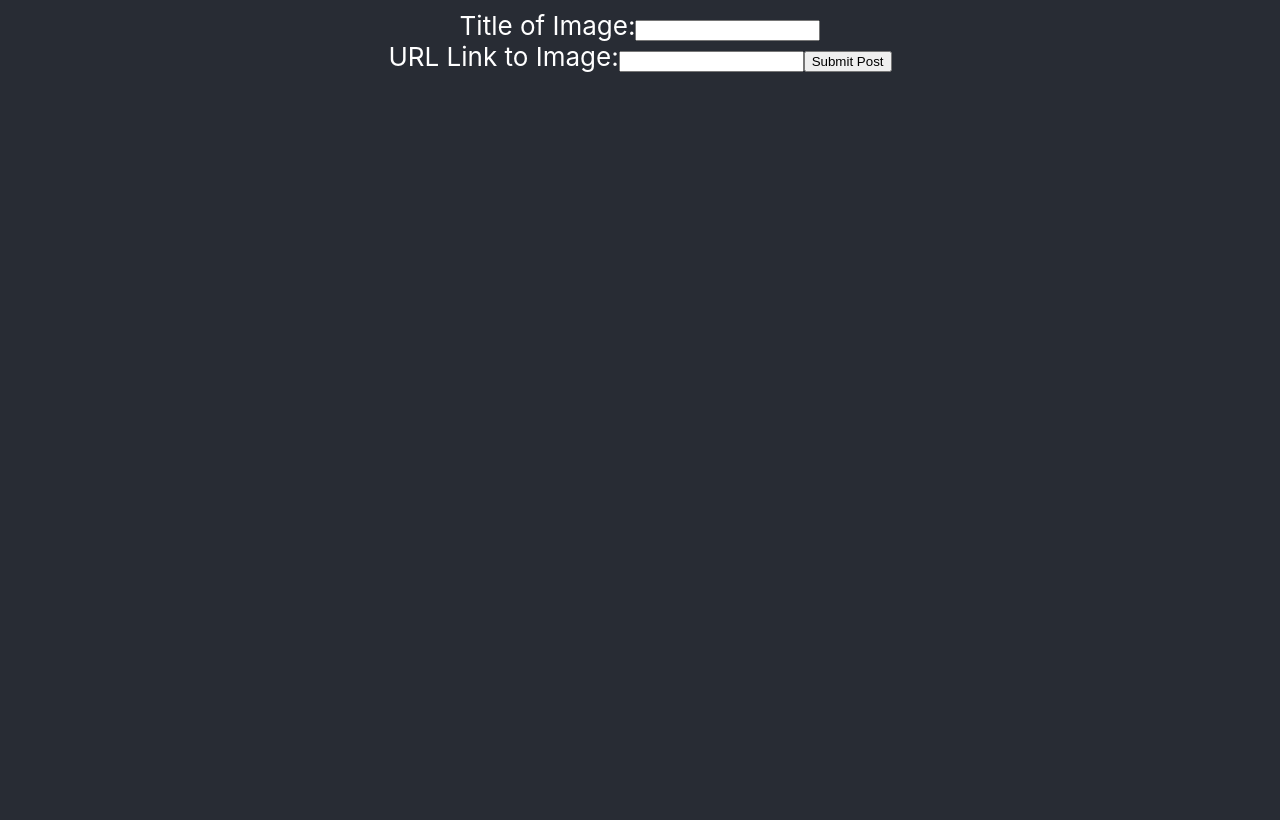
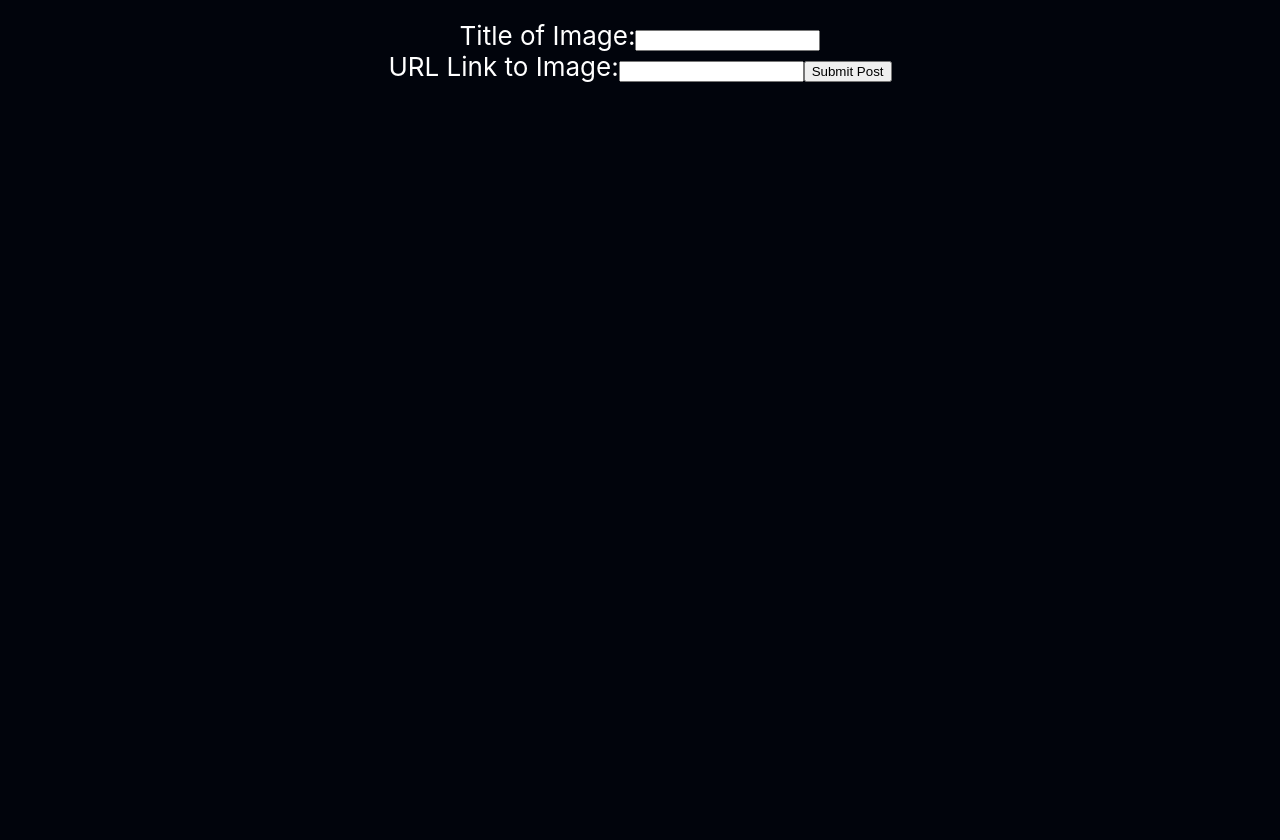
Before and after one commit to dan-kiss-dev-this/react-facebook-feed-form-inputs, a React (Create React App) app: page / in a window 1280 px wide. Built offline with nearby package versions, Linux system fonts and the light colour scheme.

Commit message:
update css styling

```diff
--- a/src/App.css
+++ b/src/App.css
@@ -1,6 +1,6 @@
 .App {
   text-align: center;
-  background-color: #282c34;
+  background-color: #01040c;
   min-height: 100vh;
   display: flex;
   flex-direction: column;
@@ -8,14 +8,18 @@
   /* justify-content: center; */
   font-size: calc(10px + 2vmin);
   color: white;
-  padding: 10px;
+  padding: 20px;
 }
 
 .singlePost {
-  background-color: red;
+  background-color: rgb(252, 252, 252);
   border-radius: 5px;
+  margin: 20px;
+  color: black;
 }
 
 .singlePost img {
   border-radius: 5px;
+  /* height: 200px; */
+  width: 50%;
 }
```
